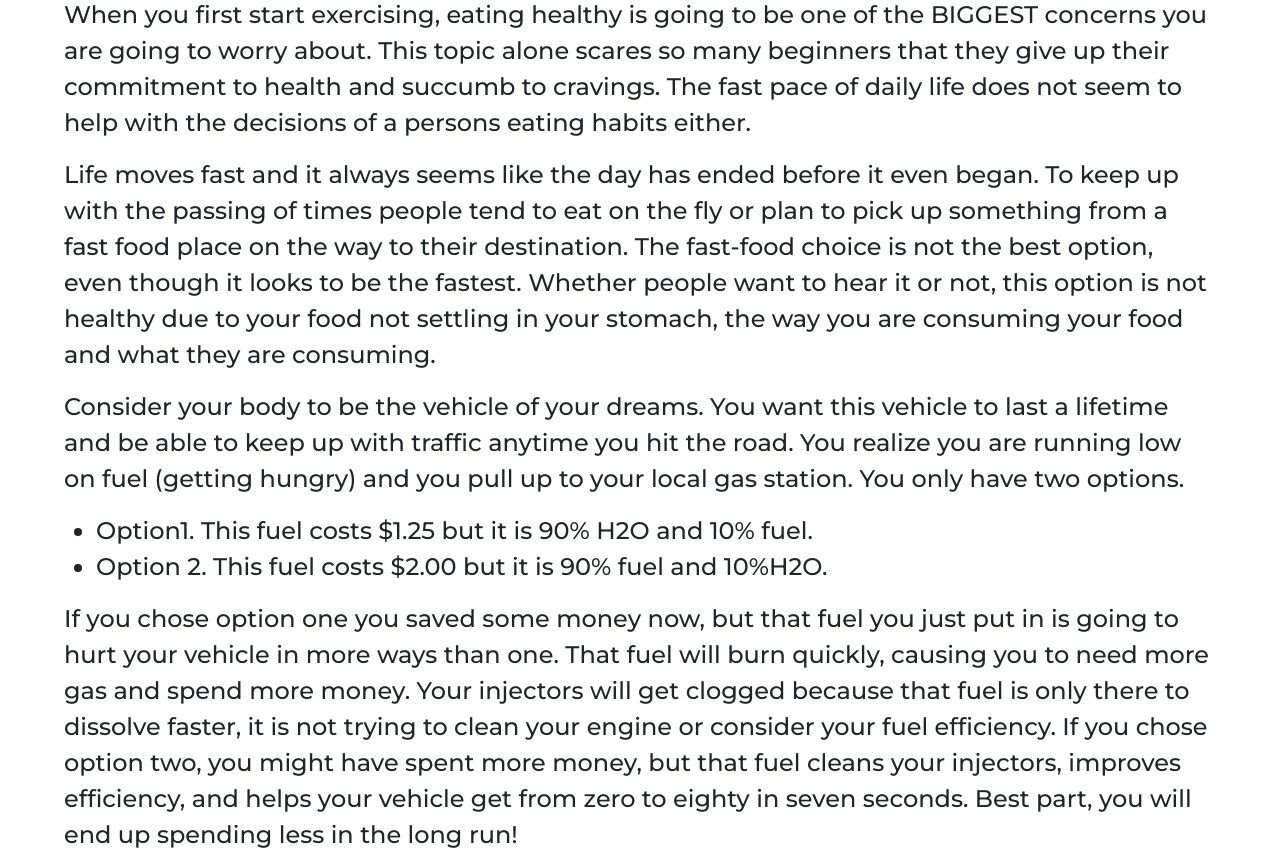
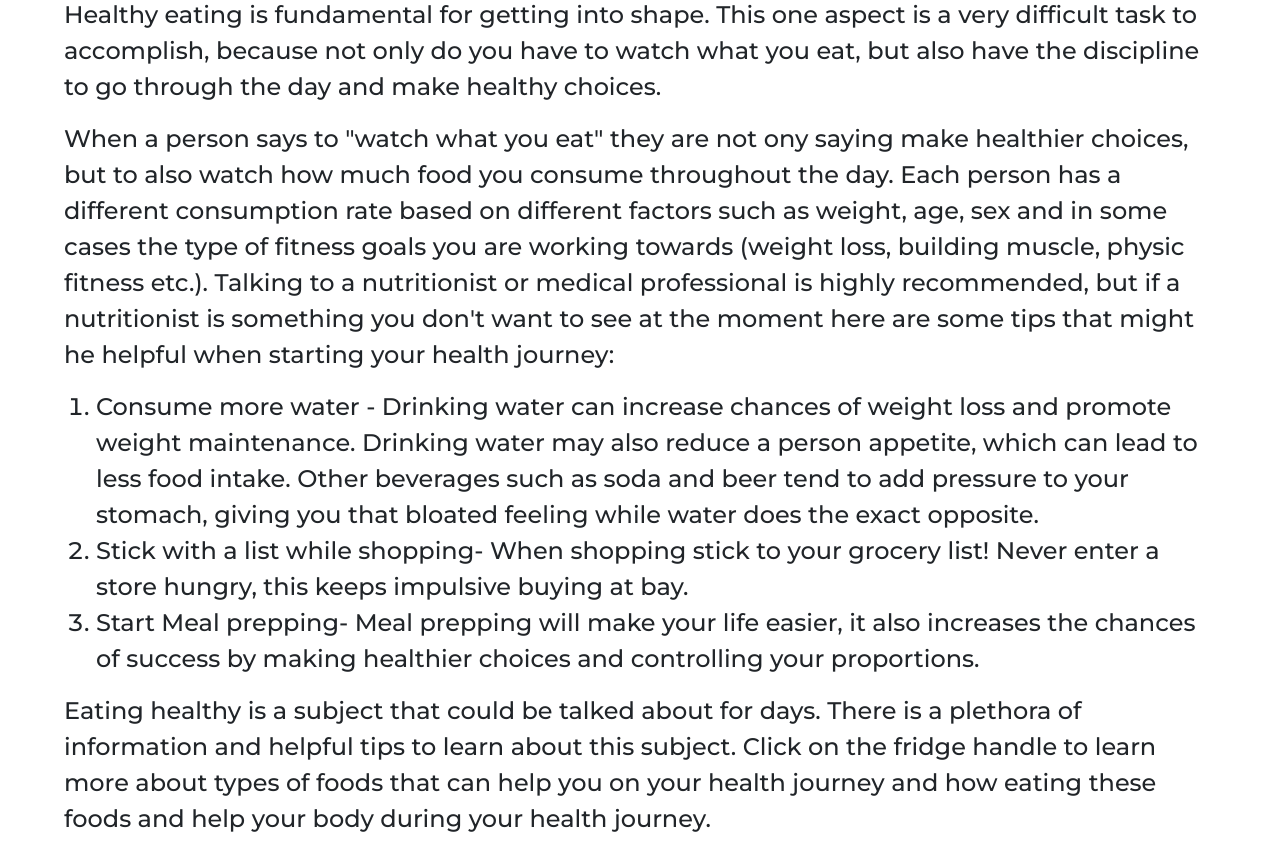
Before and after one commit to calvinalee2006/Beginners-guide-to-fitness, a React (Create React App) app: page /Stretching/Cardio/WeightTraining/Diet in a window 1280 px wide. Shown: the part 720-1570 px from the top of the page. Built offline with nearby package versions, Linux system fonts and the light colour scheme.

Commit message:
finished eating healthy page.

```diff
--- a/src/components/Diet/Diet.js
+++ b/src/components/Diet/Diet.js
@@ -155,37 +155,21 @@ export default function Diet() {
 
 
     <div className ="healthyContainer">
-    <p>When you first start exercising, eating healthy is going to be one of the BIGGEST
-    concerns you are going to worry about. This topic alone scares so many beginners that
-    they give up their commitment to health and succumb to cravings. The fast pace of daily
-    life does not seem to help with the decisions of a persons eating habits either.</p>
-
-    <p>Life moves fast and it always seems like the day has ended before it even began.
-    To keep up with the passing of times people tend to eat on the fly or plan to pick up
-    something from a fast food place on the way to their destination. The fast-food choice
-    is not the best option, even though it looks to be the fastest.  Whether people want to
-    hear it or not, this option is not healthy due to your food not settling in your stomach,
-    the way you are consuming your food and what they are consuming. </p>
-
-    <p>Consider your body to be the vehicle of your dreams. You want this vehicle to last a
-    lifetime and be able to keep up with traffic anytime you hit the road. You realize you are
-    running low on fuel (getting hungry) and you pull up to your local gas station. You only have
-    two options. </p>
-    <ul>
-        <li>Option1. This fuel costs $1.25 but it is 90% H2O and 10% fuel.</li>
-        <li>Option 2. This fuel costs $2.00 but it is 90% fuel and 10%H2O. </li>
-    </ul>
-    <p>If you chose option one you saved some money now, but that fuel you just put in is going to hurt your
-        vehicle in more ways than one. That fuel will burn quickly, causing you to need more gas and spend more
-        money. Your injectors will get clogged because that fuel is only there to dissolve faster, it is not trying
-        to clean your engine or consider your fuel efficiency. If you chose option two, you might have spent more money,
-        but that fuel cleans your injectors, improves efficiency, and helps your vehicle get from zero to eighty in seven
-        seconds. Best part, you will end up spending less in the long run! <br />
-
-        To shorten things up, if you have good input, you will get a fantastic output!
-        If you have a bad input, then you will have a horrible output
-
-    </p>
+      <p>Healthy eating is fundamental for getting into shape. This one aspect is a very difficult task to accomplish, because not only do you have to watch what you eat, but also
+        have the discipline to go through the day and make healthy choices.
+      </p>
+      <p>When a person says to "watch what you eat" they are not ony saying make healthier choices, but to also watch how much food you consume throughout the day. Each person has a different
+        consumption rate based on different factors such as weight, age, sex and in some cases the type of fitness goals you are working towards (weight loss, building muscle, physic fitness etc.). Talking
+        to a nutritionist or medical professional is highly recommended, but if a nutritionist is something you don't want to see at the moment here are some tips that might he helpful when starting your health journey: </p>
+        <ol>
+          <li>Consume more water - Drinking water can increase chances of weight loss and promote weight maintenance. Drinking water may also reduce a person appetite, which can lead to less food intake. Other beverages such as
+            soda and beer tend to add pressure to your stomach, giving you that bloated feeling while water does the exact opposite.
+          </li>
+          <li>Stick with a list while shopping- When shopping stick to your grocery list! Never enter a store hungry, this keeps impulsive buying at bay.</li>
+          <li>Start Meal prepping- Meal prepping will make your life easier, it also increases the chances of success by making healthier choices and controlling your proportions. </li>
+        </ol>
+        <p>Eating healthy is a subject that could be talked about for days. There is a plethora of information and helpful tips to learn about this subject. Click on the fridge handle to learn more about types of foods that can help you
+          on your health journey and how eating these foods and help your body during your health journey. </p>
       <div>
         <button className="btn-left" onClick ={() => navigate(-1)}>Previous</button>
         <NavLink to="/">
```
